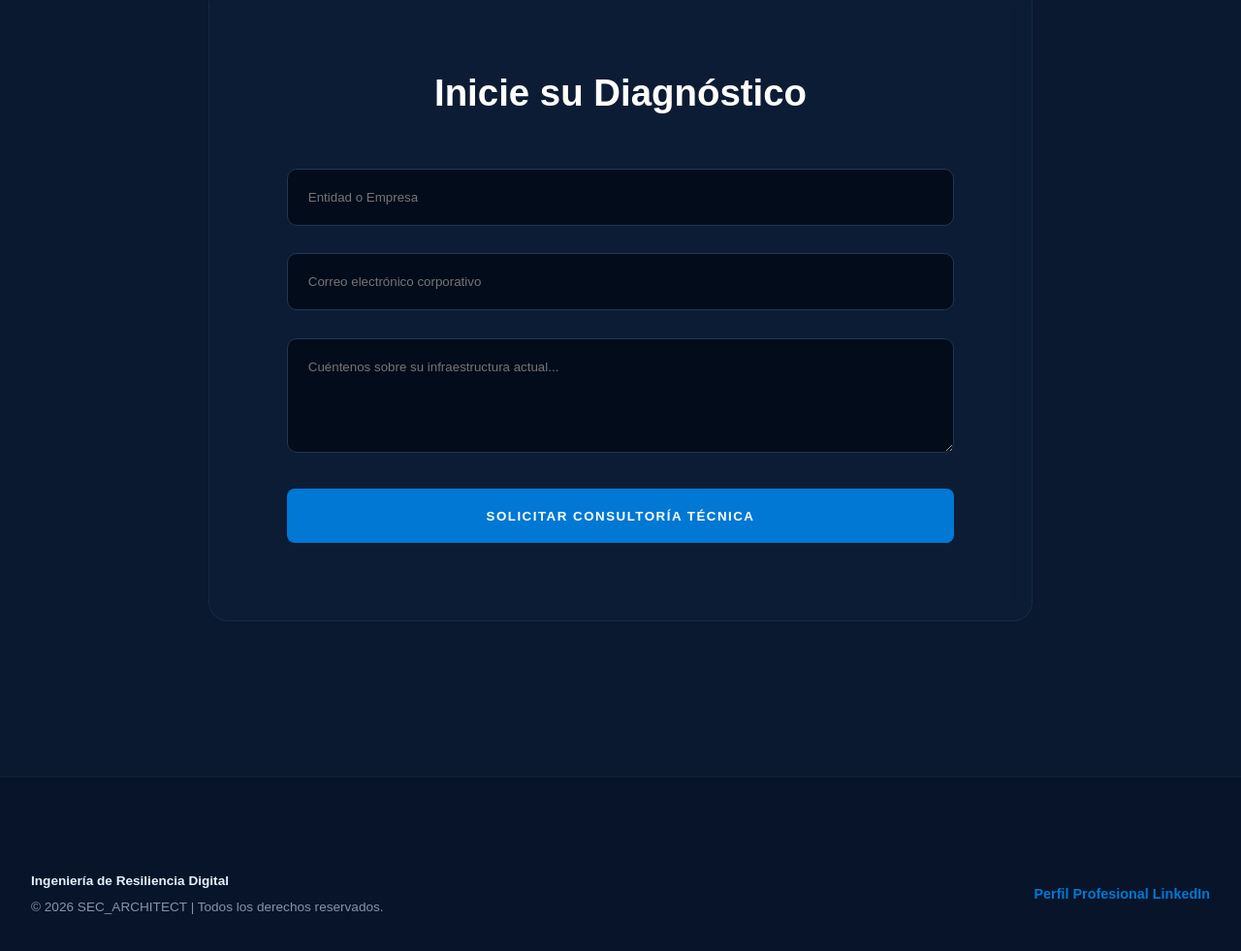
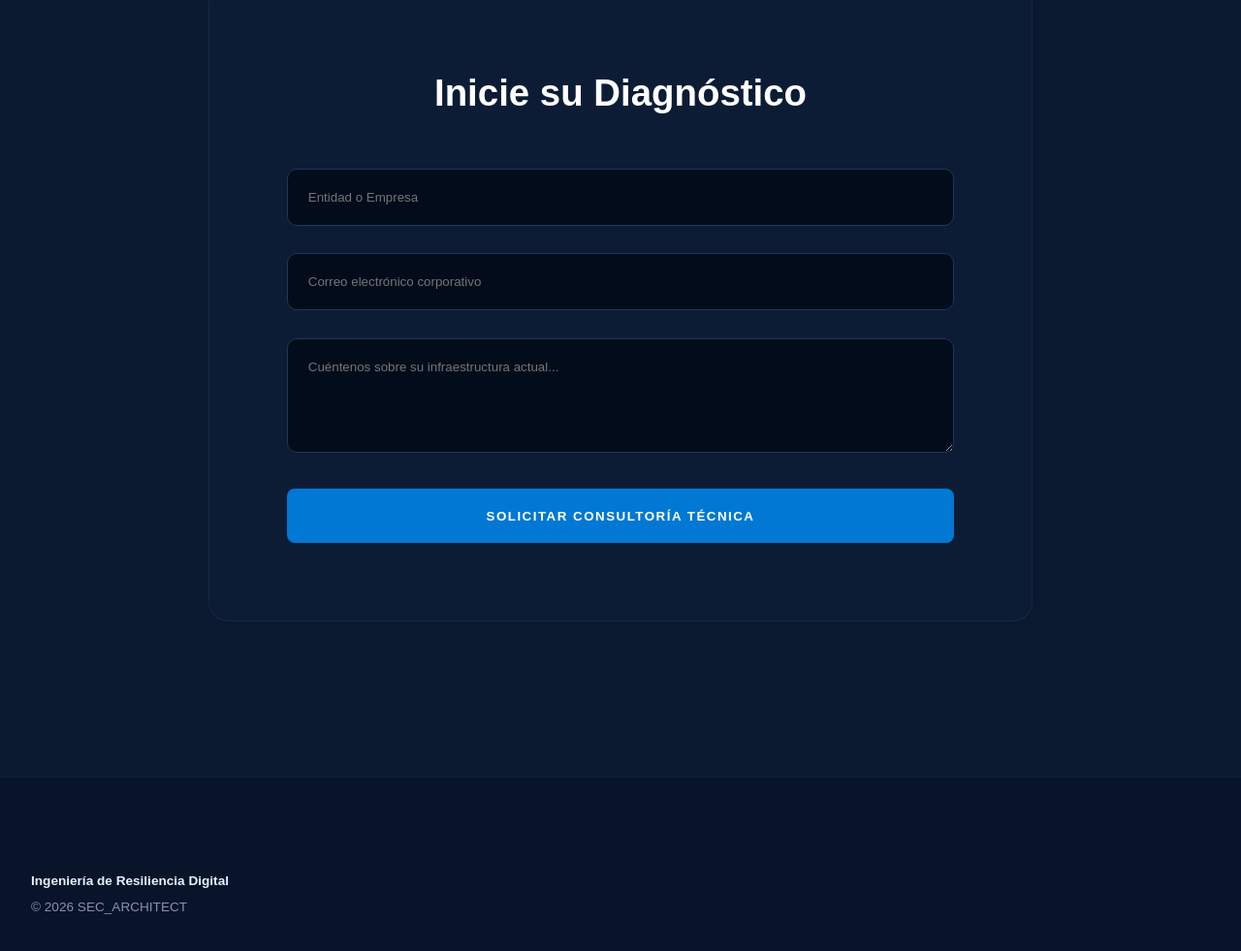
Before and after one commit to JulioCesarAbreuP/sec-architect, a plain HTML site: page index.html in a window 1280 px wide. Shown: the part 1912-2893 px from the top of the page at 97% size. Drawn offline with Linux system fonts and the light colour scheme.

```diff
--- a/index.html
+++ b/index.html
@@ -356,10 +356,10 @@
     <div class="footer-content">
         <div class="footer-info">
             <span class="footer-tagline">Ingeniería de Resiliencia Digital</span>
-                <p>&copy; 2026 SEC_ARCHITECT | Todos los derechos reservados.</p>
+            <p>&copy; 2026 SEC_ARCHITECT</p>
         </div>
         <a href="https://www.linkedin.com/in/TU_PERFIL" target="_blank" class="footer-linkedin">
-                <i class="fab fa-linkedin"></i> Perfil Profesional LinkedIn
+            <i class="fab fa-linkedin"></i>
         </a>
     </div>
     </footer>
```
Lines whose indentation alone changed are shown as unchanged.
